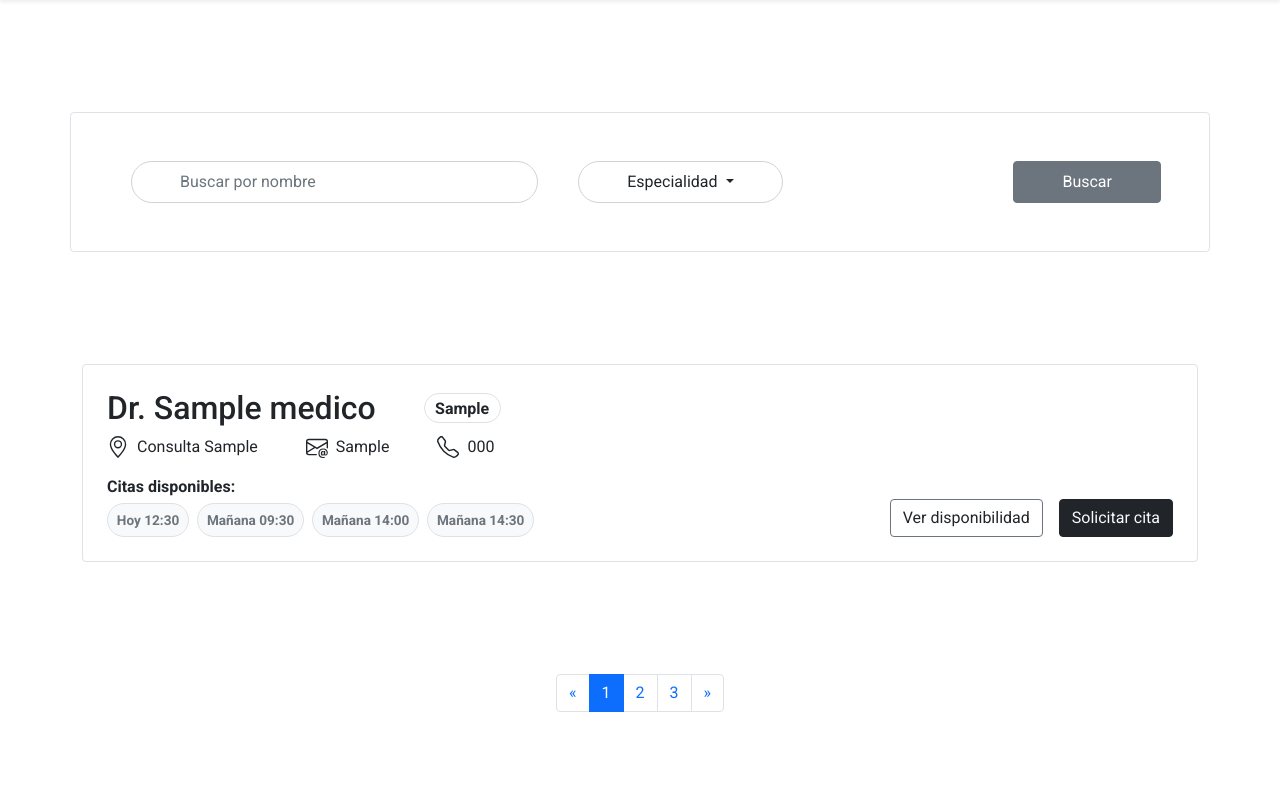
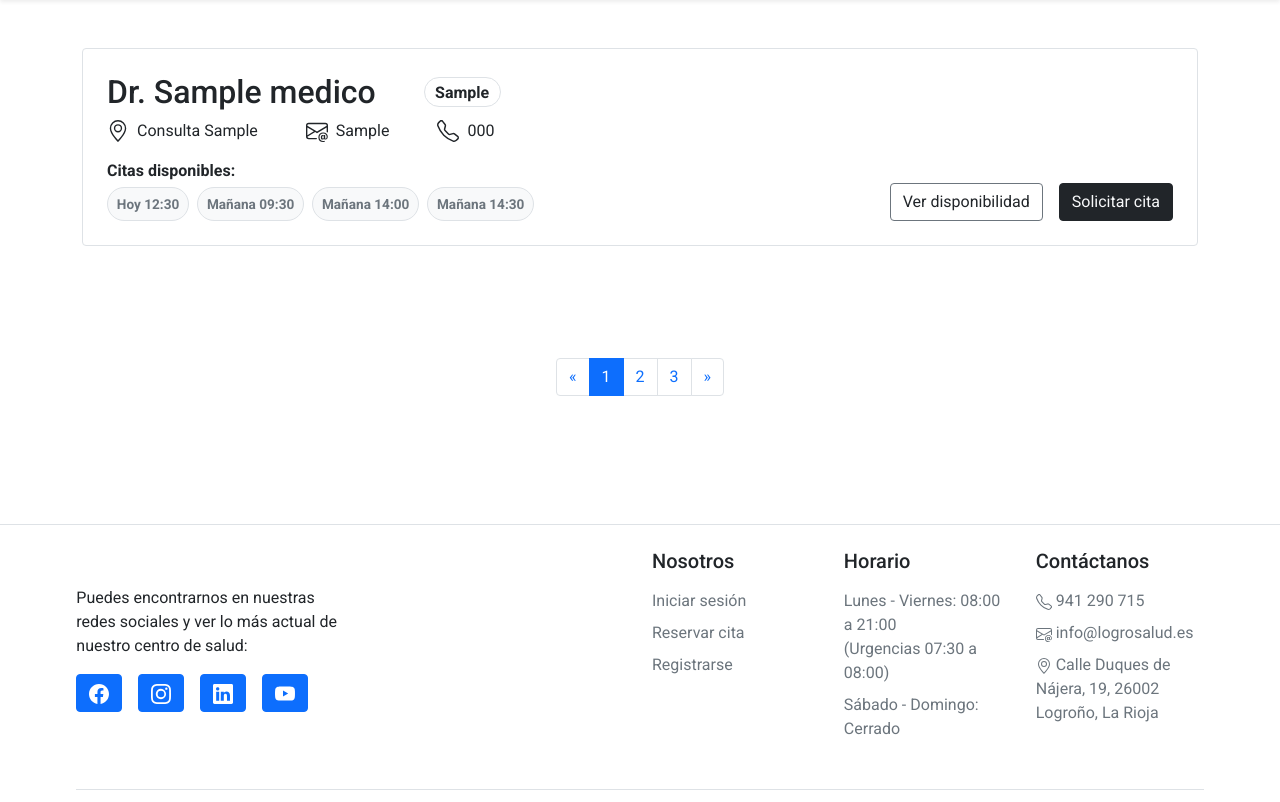
Before and after one commit to cristiansarbu/proyecto-transversal, a PHP site: page /ProyectoTransversal/doctors in a window 1280 px wide. Shown: the part 80-882 px from the top of the page. Run offline with PHP 8.4, Linux system fonts and the light colour scheme; tables that the repository leaves empty or names only in its code hold one stand-in row (values such as "Sample post").

Commit message:
Removes search box from doctors (to be implemented in the future). Properly implements delete functionality for contactForms.

```diff
--- a/models/contactForms.php
+++ b/models/contactForms.php
@@ -37,6 +37,14 @@
             // Siempre habrá 3 elementos en cada página -> offset siempre es página * 3
             $formularios = $this->resultSet();
 
+            if (isset($_POST['submit'])) {
+                $this->query("DELETE FROM solicitud
+                                    WHERE id_solicitud = :id_solicitud");
+                $this->bind(':id_solicitud', $_POST['idsol']);
+                $this->execute();
+                return '';
+            }
+
             return [$formularios, $paginas];
         }
 
@@ -49,7 +57,6 @@
 
             // Sanitize the GET array
             $get = filter_input_array(INPUT_GET, FILTER_SANITIZE_STRING);
-            print_r($get);
 
             $this->query("SELECT s.descripcion, s.fecha, p.nombre, p.dni, p.correo, p.telefono, p.fecha_nac
                                 FROM solicitud s
--- a/views/contactForms/index.php
+++ b/views/contactForms/index.php
@@ -45,7 +45,10 @@
                     <a href="<?php echo ROOT_URL . 'contactForms/details/' . $form['id_solicitud'] ?>">
                         <button type="button" class="btn text-dark btn-outline-secondary fl px-5">Ver detalles</button>
                     </a>
-                    <button type="button" class="btn btn-dark text-ligh px-4">Eliminar</button>
+                    <form action="<?php $_SERVER['PHP_SELF'] ?>" method="post">
+                        <input type="hidden" name="idsol" value="<?php echo $form['id_solicitud'] ?>">
+                        <button type="submit" name="submit" value="submit" class="btn btn-dark text-light px-4">Eliminar</button>
+                    </form>
                 </div>
             </div>
         </div>
--- a/views/doctors/index.php
+++ b/views/doctors/index.php
@@ -1,32 +1,4 @@
-<!-- Search Bar -->
-<form action="" method="get" class="container d-flex flex-column flex-md-row gap-3 mb-7 mt-7 p-5 border rounded">
-    <div class="container input-group flex-grow-1">
-        <!-- <svg xmlns="http://www.w3.org/2000/svg" width="20" height="17" fill="currentColor"
-            class="bi bi-search search-icon" viewBox="0 0 16 16">
-            <path
-                d="M11.742 10.344a6.5 6.5 0 1 0-1.397 1.398h-.001q.044.06.098.115l3.85 3.85a1 1 0 0 0 1.415-1.414l-3.85-3.85a1 1 0 0 0-.115-.1zM12 6.5a5.5 5.5 0 1 1-11 0 5.5 5.5 0 0 1 11 0" />
-        </svg> -->
-        <input type="text" name="" id="" class="form-control rounded-pill ps-5" placeholder="Buscar por nombre">
-    </div>
-    <div class="container">
-        <div class="dropdown">
-            <a class="btn border-form-control rounded-pill dropdown-toggle p-2 px-5" href="#" role="button"
-               id="dropdownMenuLink" data-bs-toggle="dropdown" aria-expanded="false">
-                Especialidad
-            </a>
-
-            <ul class="dropdown-menu" aria-labelledby="dropdownMenuLink">
-                <li><a class="dropdown-item" href="#">Médico de familia</a></li>
-                <li><a class="dropdown-item" href="#">Enfermería</a></li>
-                <li><a class="dropdown-item" href="#">Pediatría</a></li>
-                <li><a class="dropdown-item" href="#">Otorrinolaringología</a></li>
-            </ul>
-        </div>
-    </div>
-    <button type="button" class="btn btn-secondary rounded px-5">Buscar</button>
-</form>
-
-<div class="container d-flex flex-column gap-5 mb-7">
+<div class="container d-flex flex-column gap-5 mb-7 mt-5">
     <!-- Cards with Doctors -->
     <?php foreach ($viewmodel[0] as $medico) { ?>
         <div class="container doctor-card border d-flex flex-column p-4 rounded">
```
